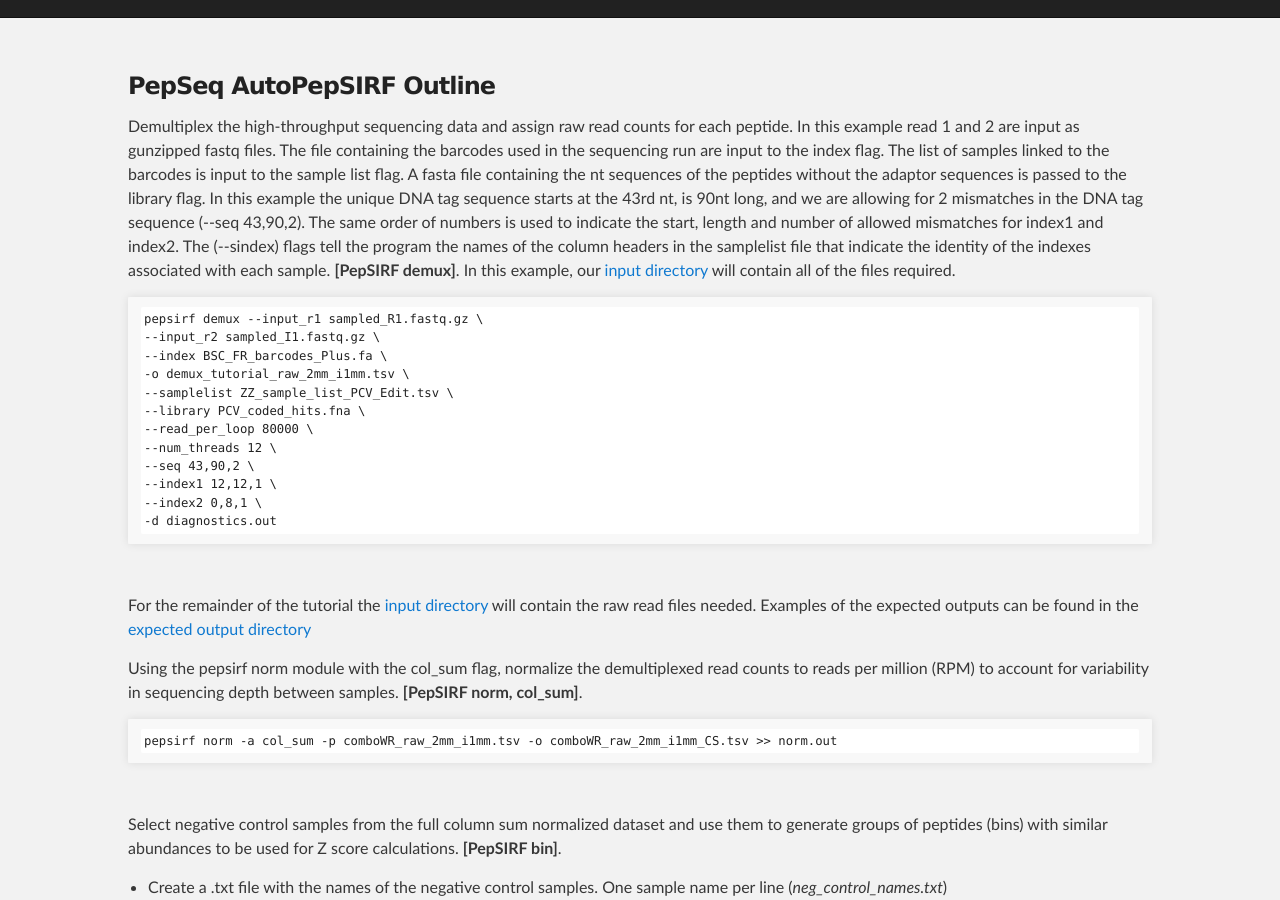
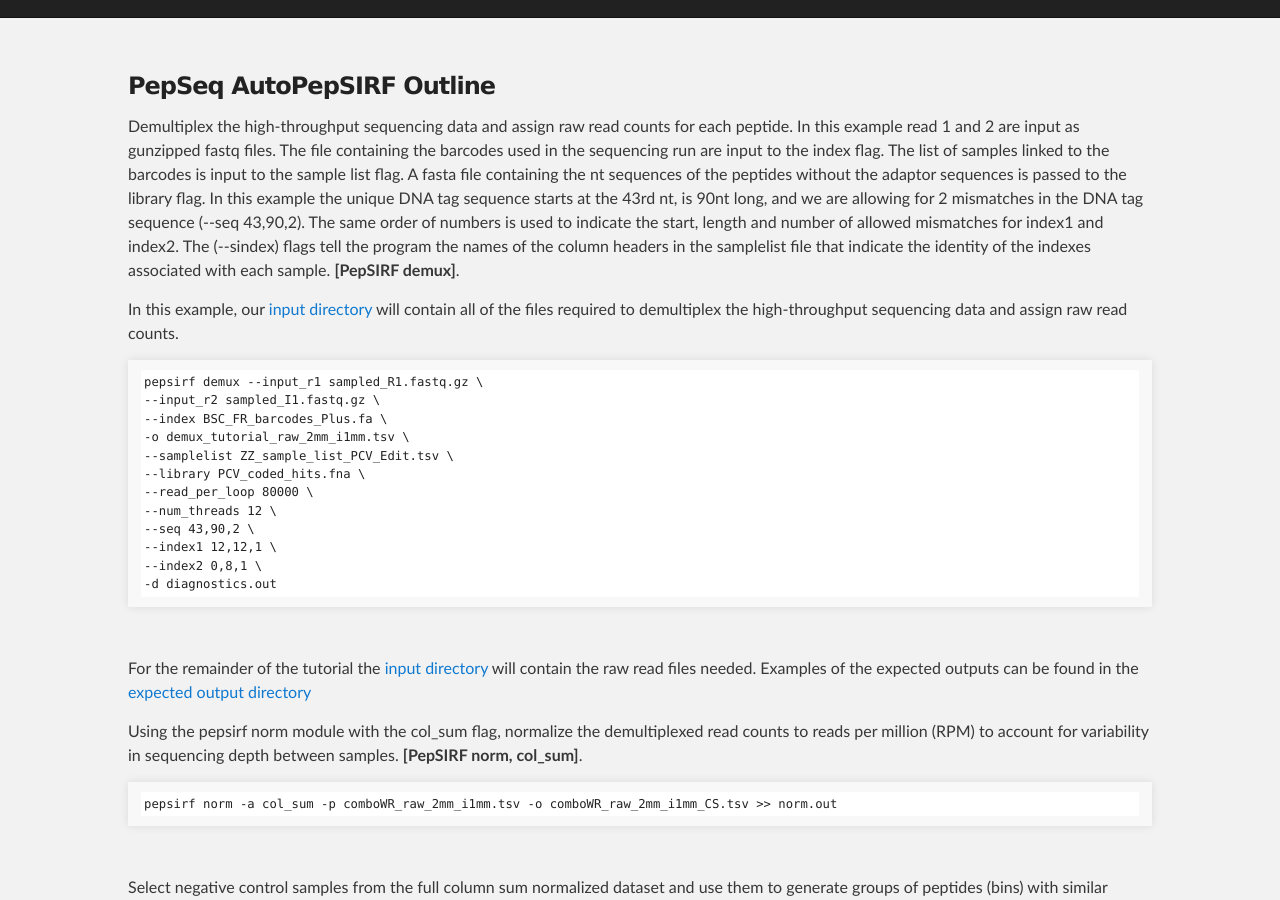
Before and after one commit to LadnerLab/PepSIRF, a Jekyll site: the page built from docs/autopepsirf-tutorials.md, in a window 1280 px wide and 900 px high, scrolled down 304 px. Built offline with Jekyll 4.4.1, drawn with Linux system fonts in a browser that asks for light colours.

Commit message:
Update tutorial md layout

````diff
--- a/docs/autopepsirf-tutorials.md
+++ b/docs/autopepsirf-tutorials.md
@@ -6,7 +6,8 @@ permalink: /autopepsirf-tutorials/
 ### PepSeq AutoPepSIRF Outline
 
 Demultiplex the high-throughput sequencing data and assign raw read counts for each peptide.  In this example read 1 and 2 are input as gunzipped fastq files. The file containing the barcodes used in the sequencing run are input to the index flag. The list of samples linked to the barcodes is input to the sample list flag. A fasta file containing the nt sequences of the peptides without the adaptor sequences is passed to the library flag. In this example the unique DNA tag sequence starts at the 43rd nt, is 90nt long, and we are allowing for 2 mismatches in the DNA tag sequence (\-\-seq 43,90,2). The same order of numbers is used to indicate the start, length and number of allowed mismatches for index1 and index2. The (\-\-sindex) flags tell the program the names of the column headers in the samplelist file that indicate the identity of the indexes associated with each sample. **[PepSIRF demux]**.
-In this example, our [input directory](https://github.com/LadnerLab/PepSIRF/tree/master/tutorial_files/demux) will contain all of the files required.
+
+In this example, our [input directory](https://github.com/LadnerLab/PepSIRF/tree/master/tutorial_files/demux) will contain all of the files required to demultiplex the high-throughput sequencing data and assign raw read counts.
 
 ```
 pepsirf demux --input_r1 sampled_R1.fastq.gz \
````
Also changed, not shown: docs/pepsirf-tutorials.md (+2 -1 lines).
